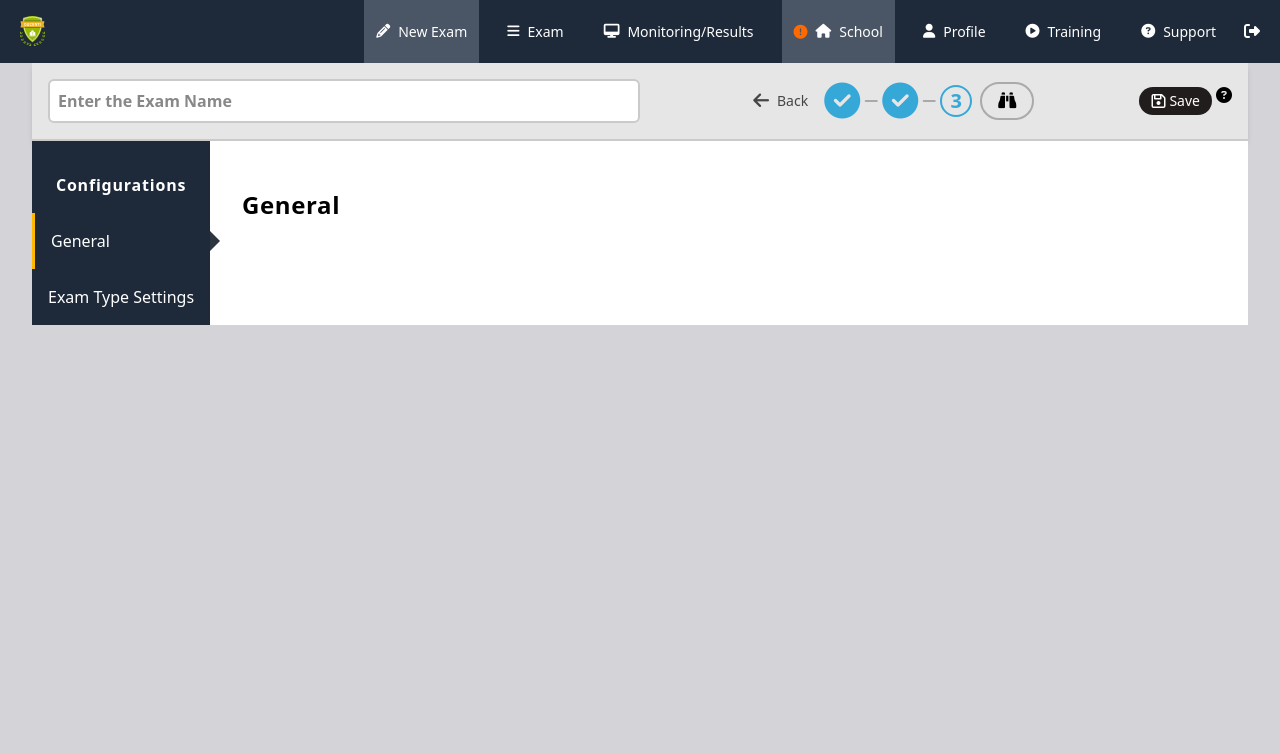
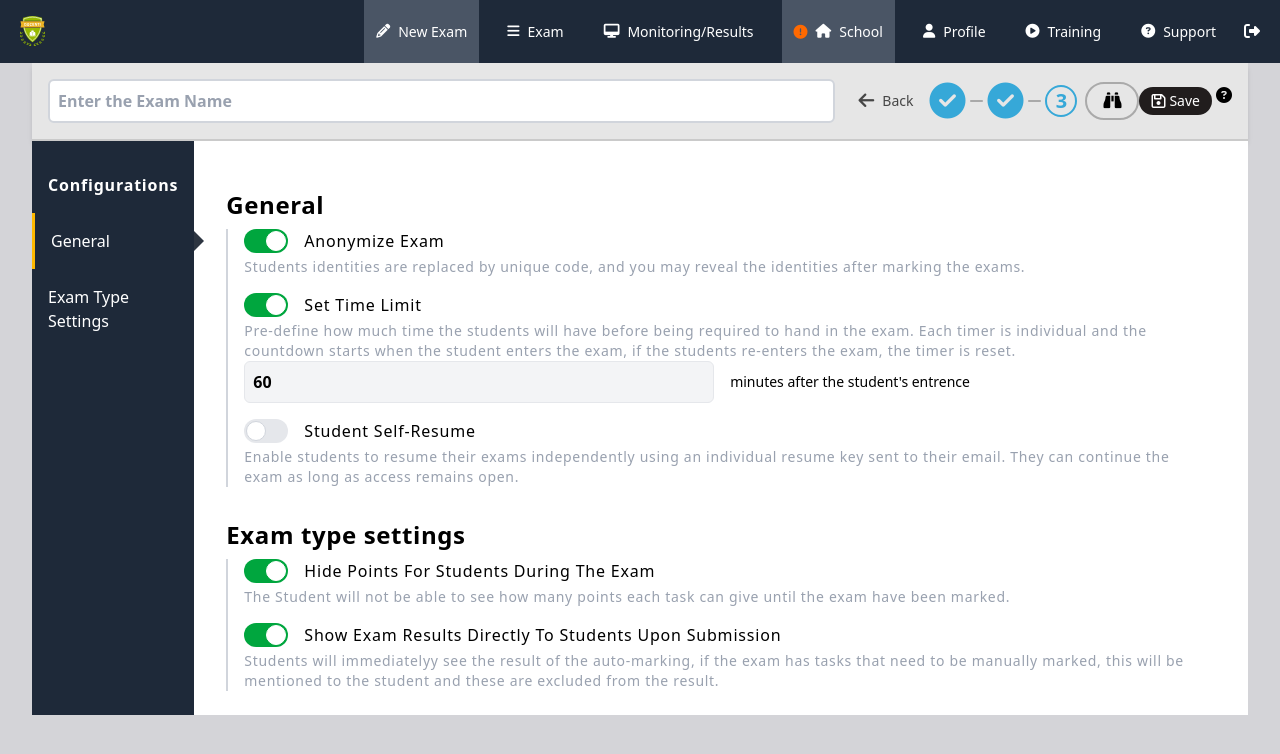
Before and after one commit to urizennnn/Exam-net, a Vue app: page /exam-config in a window 1280 px wide. Shown: the top 754 px of the page. Built offline with nearby package versions, Linux system fonts and the light colour scheme.

Commit message:
exam config page setup

```diff
--- /dev/null
+++ b/src/components/AppInput.vue
@@ -0,0 +1,66 @@
+<template>
+  <div
+    :class="`${label ? 'grid grid-cols-2' : 'flex'} gap-4 w-full items-center`"
+  >
+    <input
+      :type="type"
+      v-model="internalValue"
+      :placeholder="placeholder"
+      :class="[
+        props.class,
+        theme === 'primary'
+          ? 'bg-white border-2 border-gray-300'
+          : theme === 'secondary'
+            ? 'bg-gray-100 border-1 border-gray-200'
+            : '',
+        'outline-none w-full p-2 rounded-md placeholder:text-gray-400 font-semibold',
+      ]"
+      :max="max"
+      :min="min"
+    />
+    <p class="text-sm">{{ label }}</p>
+  </div>
+</template>
+
+<script setup lang="ts">
+import { computed } from "vue";
+
+const props = defineProps({
+  theme: {
+    type: String,
+    default: "primary",
+  },
+  label: {
+    type: String,
+    default: "",
+  },
+  type: {
+    type: String,
+    default: "text",
+  },
+  placeholder: {
+    type: String,
+    default: "",
+  },
+  modelValue: [String, Number],
+  class: {
+    type: String,
+    default: "",
+  },
+  max: {
+    type: String,
+    default: "",
+  },
+  min: {
+    type: String,
+    default: "",
+  },
+});
+
+const emit = defineEmits(["update:modelValue"]);
+
+const internalValue = computed({
+  get: () => props.modelValue,
+  set: (val: string | number) => emit("update:modelValue", val),
+});
+</script>
--- /dev/null
+++ b/src/components/AppToggleButton.vue
@@ -0,0 +1,45 @@
+<template>
+  <div
+    :class="`${extraClass} select-none flex gap-4 capitalize items-center cursor-pointer`"
+  >
+    <input
+      type="checkbox"
+      :id="`checkbox-${id}`"
+      v-model="internalValue"
+      class="sr-only peer"
+    />
+    <label
+      :for="`checkbox-${id}`"
+      class="relative w-11 h-6 bg-gray-200 peer-focus:outline-none rounded-full peer peer-checked:after:translate-x-full rtl:peer-checked:after:-translate-x-full peer-checked:after:border-white after:content-[''] after:absolute after:top-[2px] after:start-[2px] after:bg-white after:border-gray-300 after:border after:rounded-full after:h-5 after:w-5 after:transition-all peer-checked:bg-green-600"
+    ></label>
+    <label :for="`checkbox-${id}`">
+      <p>{{ label }}</p>
+    </label>
+  </div>
+</template>
+
+<script lang="ts" setup>
+import { computed } from "vue";
+
+const props = defineProps({
+  label: {
+    type: String,
+    default: "",
+  },
+  id: Number,
+  modelValue: Boolean,
+  extraClass: {
+    type: String,
+    default: "",
+  },
+});
+
+const emit = defineEmits(["update:modelValue"]);
+
+const internalValue = computed({
+  get: () => props.modelValue,
+  set: (val: boolean) => emit("update:modelValue", val),
+});
+</script>
+
+<style scoped></style>
--- a/src/layout/NewExamLayout.vue
+++ b/src/layout/NewExamLayout.vue
@@ -4,11 +4,7 @@
       <div
         class="flex flex-col md:flex-row justify-between items-center py-4 border-b-2 border-[#cacaca] px-4 bg-[#e6e6e6] shadow-md gap-4 md:gap-0"
       >
-        <input
-          type="text"
-          placeholder="Enter the Exam Name"
-          class="border-2 border-[#cacaca] bg-white w-full md:w-[50%] p-2 rounded-md placeholder:text-[#8a8787] font-semibold"
-        />
+        <Appinput placeholder="Enter the Exam Name" />
         <div class="flex items-center md:gap-2 gap-4">
           <AppButton
             @click="decreaseCounter"
@@ -77,6 +73,7 @@ import { watch, ref, computed } from "vue";
 import { RouterView, useRouter } from "vue-router";
 import { useNewExamStore } from "../store/NewExamStore";
 import AppButton from "../components/AppButton.vue";
+import Appinput from "../components/AppInput.vue";
 
 const router = useRouter();
 const newExamStore = useNewExamStore();
--- a/src/pages/NewExam/ExamConfig.vue
+++ b/src/pages/NewExam/ExamConfig.vue
@@ -7,7 +7,7 @@
       </h1>
       <ul class="mt-4">
         <li
-          v-for="(option, index) in configOptions"
+          v-for="(option, index) in configOptionsTabs"
           :key="index"
           :class="`${option.isActive ? 'border-solid md:border-l-3 border-t-3 md:border-t-0 border-amber-400 active relative' : ''} cursor-pointer px-4 py-4 hover:bg-gray-700 capitalize`"
         >
@@ -18,17 +18,68 @@
 
     <!-- Main page -->
     <main class="px-8 pt-12 pb-6">
-      <h1 id="general" class="font-bold tracking-wide text-2xl">General</h1>
+      <section>
+        <h1 id="general" class="font-bold tracking-wide text-2xl">General</h1>
+        <div
+          class="flex flex-col gap-4 border-l-2 border-r-0 border-t-0 border-b-0 border-solid border-l-gray-300 mt-2 h-auto px-4"
+        >
+          <div v-for="(config, index) in generalConfigs" :key="index">
+            <AppToggleButton
+              :id="index"
+              :label="config.label"
+              class="text-black tracking-wider"
+              v-model="config.value"
+            />
+            <p class="mt-1 text-gray-400 text-sm leading-5 tracking-wider">
+              {{ config.description }}
+            </p>
+            <template v-if="config.children && config.value">
+              <div v-for="(child, index) in config.children" :key="index">
+                <AppInput
+                  :label="child.label"
+                  theme="secondary"
+                  type="number"
+                  max="60"
+                  min="15"
+                  v-model="child.value"
+                />
+              </div>
+            </template>
+          </div>
+        </div>
+      </section>
+      <section class="mt-8">
+        <h1 id="general" class="font-bold tracking-wide text-2xl">
+          Exam type settings
+        </h1>
+        <div
+          class="flex flex-col gap-4 border-l-2 border-r-0 border-t-0 border-b-0 border-solid border-l-gray-300 mt-2 h-auto px-4"
+        >
+          <div v-for="(config, index) in examTypeSettingConfigs" :key="index">
+            <AppToggleButton
+              :id="index"
+              :label="config.label"
+              class="text-black tracking-wider"
+              v-model="config.value"
+            />
+            <p class="mt-1 text-gray-400 text-sm leading-5 tracking-wider">
+              {{ config.description }}
+            </p>
+          </div>
+        </div>
+      </section>
     </main>
   </section>
 </template>
 
 <script lang="ts" setup>
-import { onMounted, ref } from "vue";
+import { watch, onMounted, ref } from "vue";
 import { useNewExamStore } from "../../store/NewExamStore";
+import AppToggleButton from "../../components/AppToggleButton.vue";
+import AppInput from "../../components/AppInput.vue";
 
 const newExamStore = useNewExamStore();
-const configOptions = ref([
+const configOptionsTabs = ref([
   {
     label: "general",
     isActive: true,
@@ -39,9 +90,86 @@ const configOptions = ref([
   },
 ]);
 
+const generalConfigs = ref([
+  {
+    label: "Anonymize exam",
+    description:
+      "Students identities are replaced by unique code, and you may reveal the identities after marking the exams.",
+    value: newExamStore.configOptions.anonymizeExam,
+    tag: "anonymizeExam",
+  },
+  {
+    label: "Set time limit",
+    description:
+      "Pre-define how much time the students will have before being required to hand in the exam. Each timer is individual and the countdown starts when the student enters the exam, if the students re-enters the exam, the timer is reset.",
+    value: newExamStore.configOptions.setTimeLimit,
+    tag: "setTimeLimit",
+    children: [
+      {
+        label: "minutes after the student's entrence",
+        value: newExamStore.configOptions.setTime,
+        tag: "setTime",
+      },
+    ],
+  },
+  {
+    label: "Student self-resume",
+    description:
+      "Enable students to resume their exams independently using an individual resume key sent to their email. They can continue the exam as long as access remains open.",
+    value: newExamStore.configOptions.studentSelfResume,
+    tag: "studentSelfResume",
+  },
+]);
+
+const examTypeSettingConfigs = ref([
+  {
+    label: "Hide points for students during the exam",
+    description:
+      "The Student will not be able to see how many points each task can give until the exam have been marked.",
+    tag: "hidePoints",
+    value: newExamStore.configOptions.hidePoints,
+  },
+  {
+    label: "Show exam results directly to students upon submission",
+    description:
+      "Students will immediatelyy see the result of the auto-marking, if the exam has tasks that need to be manually marked, this will be mentioned to the student and these are excluded from the result.",
+    tag: "showExamResult",
+    value: newExamStore.configOptions.showExamResult,
+  },
+]);
+
 onMounted(() => {
   newExamStore.counter = 3;
 });
+
+watch(
+  () => generalConfigs,
+  (n) => {
+    n.value.map((items) => {
+      newExamStore.configOptions[items.tag] = items.value;
+      if (items.children) {
+        items.children.map(
+          (item) => (newExamStore.configOptions[item.tag] = item.value),
+        );
+      }
+    });
+  },
+  {
+    deep: true,
+  },
+);
+
+watch(
+  () => examTypeSettingConfigs,
+  (n) => {
+    n.value.map(
+      (items) => (newExamStore.configOptions[items.tag] = items.value),
+    );
+  },
+  {
+    deep: true,
+  },
+);
 </script>
 
 <style scoped>
--- a/src/store/NewExamStore.ts
+++ b/src/store/NewExamStore.ts
@@ -19,6 +19,14 @@ export const useNewExamStore = defineStore("newExams", {
       attachment: false,
     },
     editorContent: "",
+    configOptions: {
+      anonymizeExam: true,
+      setTimeLimit: true,
+      setTime: 60,
+      studentSelfResume: false,
+      hidePoints: true,
+      showExamResult: true,
+    },
   }),
   actions: {
     increaseCounter() {
--- a/src/utils/types.ts
+++ b/src/utils/types.ts
@@ -15,4 +15,12 @@ export interface NewExamStore {
     attachment: boolean;
   };
   editorContent: string;
+  configOptions: {
+    anonymizeExam: boolean;
+    setTimeLimit: boolean;
+    setTime: number;
+    studentSelfResume: boolean;
+    hidePoints: boolean;
+    showExamResult: boolean;
+  };
 }
```
